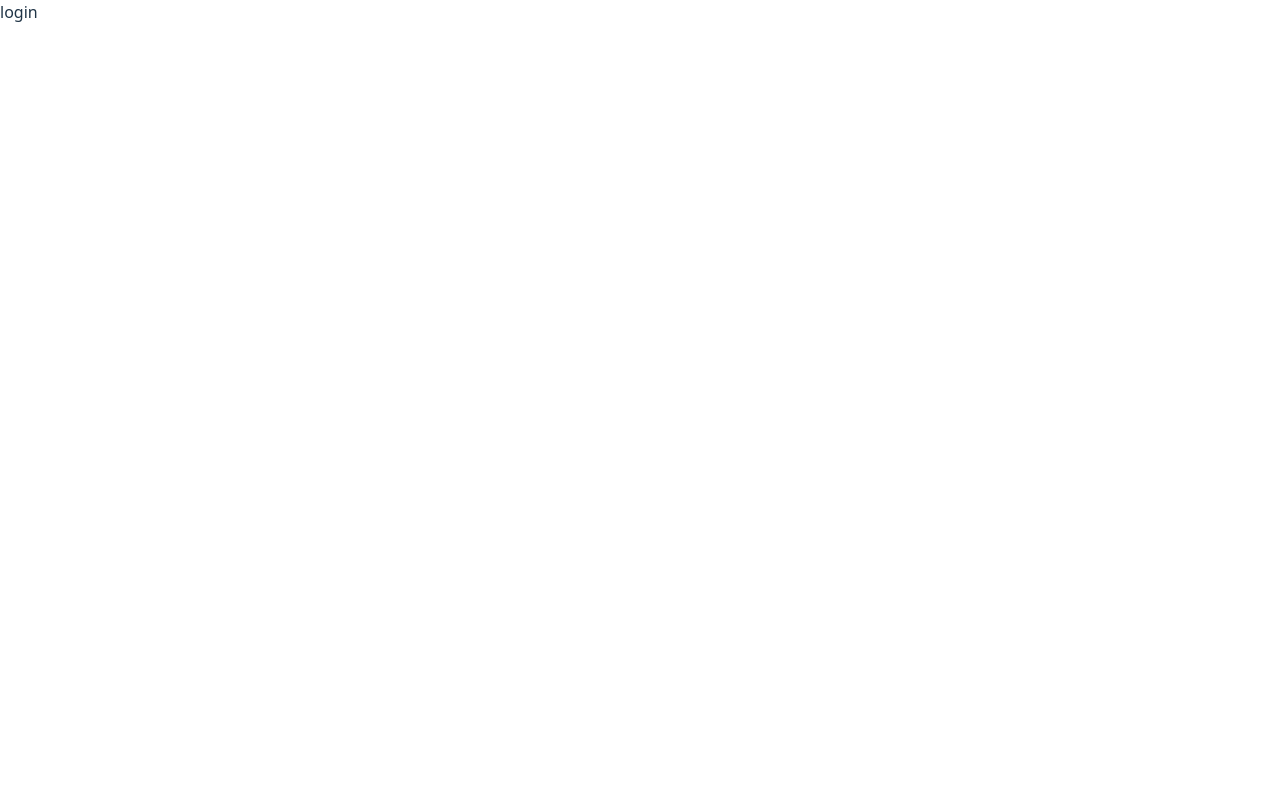
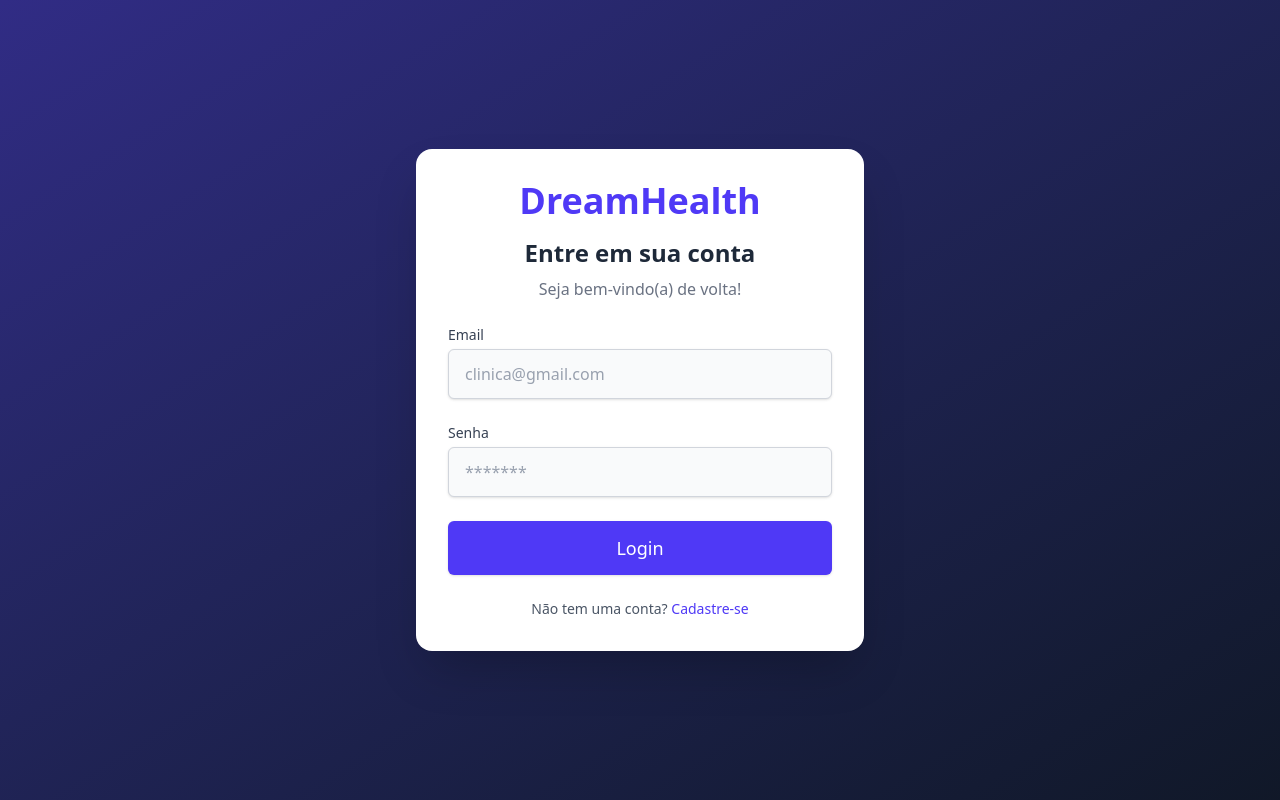
Before and after one commit to KauaKlein/DreamHealth, a React (Vite) app: page /login in a window 1280 px wide. Built offline with nearby package versions, Linux system fonts and the light colour scheme.

Commit message:
criacao do login

```diff
--- a/src/pages/LoginPage.jsx
+++ b/src/pages/LoginPage.jsx
@@ -1,5 +1,89 @@
-export const LoginPage = () =>{
-    return(
-        <h1>login</h1>
-    )
-}
+import React, { useState } from "react";
+import { Link } from "react-router-dom";
+
+export const LoginPage = () => {
+  const [email, setEmail] = useState("");
+  const [password, setPassword] = useState("");
+
+  const handleSubmit = (e) => {
+    e.preventDefault();
+
+    console.log("Tentativa de login com:", { email, password });
+    alert(`Tentativa de login com o email: ${email}`);
+  };
+
+  return (
+    <div className="min-h-screen flex items-center justify-center bg-gradient-to-br from-indigo-900 to-gray-900 p-4">
+      <div className="w-full max-w-md bg-white rounded-2xl shadow-2xl p-8 space-y-6">
+        <div className="text-center">
+          <Link to="/">
+            <h1 className="text-4xl font-bold text-indigo-600">DreamHealth</h1>
+          </Link>
+          <h2 className="text-2xl font-bold text-gray-800 mt-4">
+            Entre em sua conta
+          </h2>
+          <p className="text-gray-500 mt-2">Seja bem-vindo(a) de volta!</p>
+        </div>
+
+        <form onSubmit={handleSubmit} className="space-y-6">
+          <div>
+            <label
+              htmlFor="email"
+              className="block text-sm font-medium text-gray-700"
+            >
+              Email
+            </label>
+            <input
+              id="email"
+              name="email"
+              type="email"
+              required
+              value={email}
+              onChange={(e) => setEmail(e.target.value)}
+              placeholder="clinica@gmail.com"
+              className="mt-1 block w-full px-4 py-3 bg-gray-50 border border-gray-300 rounded-md shadow-sm placeholder-gray-400 focus:outline-none focus:ring-2 focus:ring-indigo-500 focus:border-indigo-500"
+            />
+          </div>
+
+          <div>
+            <label
+              htmlFor="password"
+              className="block text-sm font-medium text-gray-700"
+            >
+              Senha
+            </label>
+            <input
+              id="password"
+              name="password"
+              type="password"
+              required
+              value={password}
+              onChange={(e) => setPassword(e.target.value)}
+              placeholder="*******"
+              className="mt-1 block w-full px-4 py-3 bg-gray-50 border border-gray-300 rounded-md shadow-sm placeholder-gray-400 focus:outline-none focus:ring-2 focus:ring-indigo-500 focus:border-indigo-500"
+            />
+          </div>
+
+          <div>
+            <button
+              type="submit"
+              className="w-full flex justify-center py-3 px-4 border border-transparent rounded-md shadow-sm text-lg font-medium text-white bg-indigo-600 hover:bg-indigo-700 focus:outline-none focus:ring-2 focus:ring-offset-2 focus:ring-indigo-500 transition-colors"
+            >
+              Login
+            </button>
+          </div>
+        </form>
+
+        <p className="text-center text-sm text-gray-600">
+          Não tem uma conta?{" "}
+          <Link
+            to="/cadastro"
+            className="font-medium text-indigo-600 hover:text-indigo-500 hover:underline"
+          >
+            Cadastre-se
+          </Link>
+        </p>
+      </div>
+    </div>
+  );
+};
```
